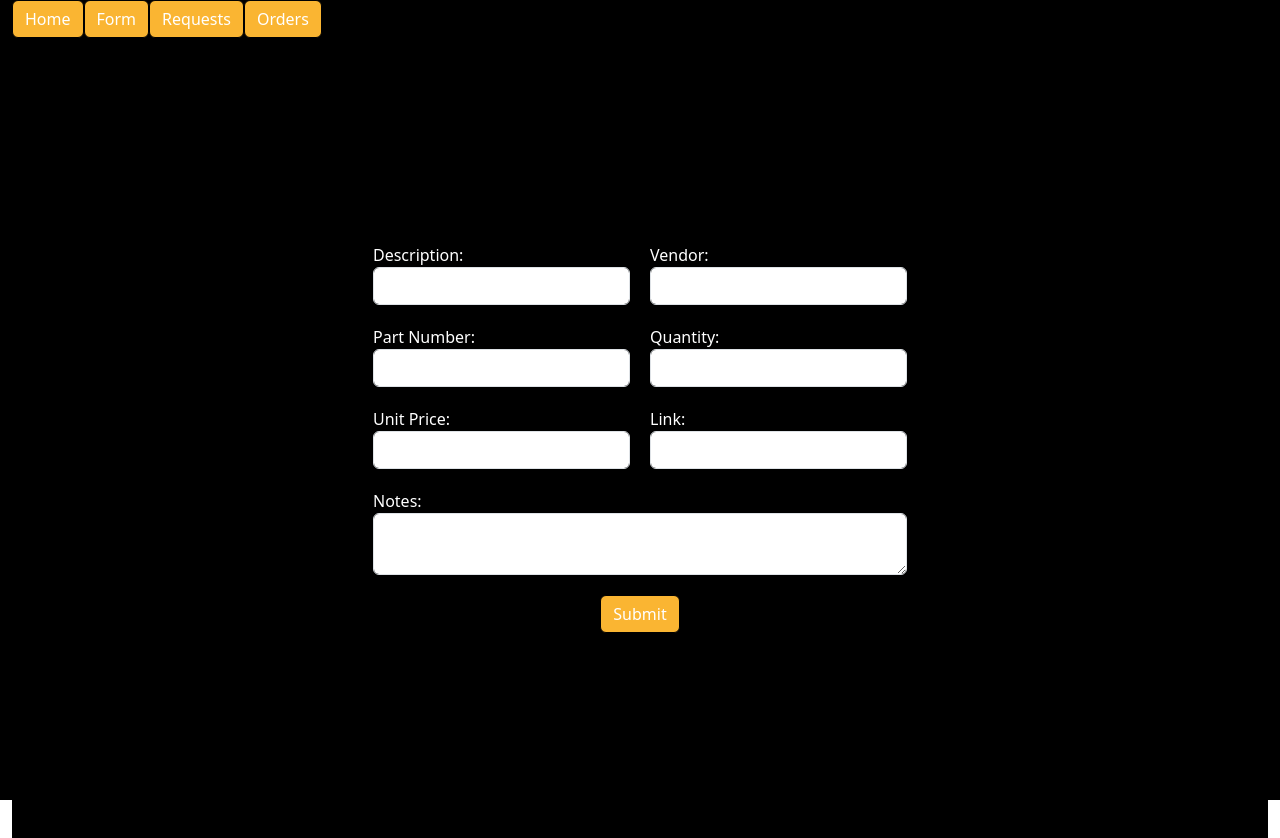
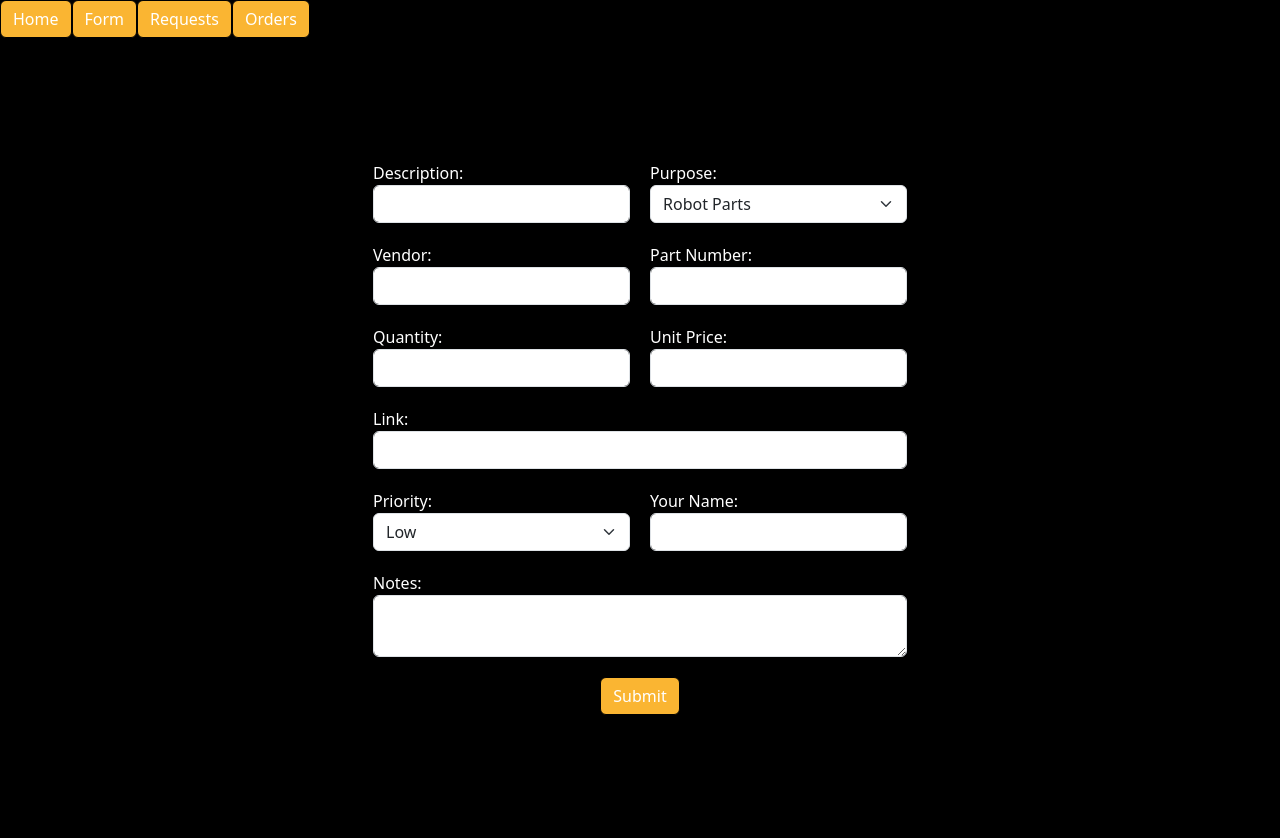
Before and after one commit to buwunny/ordering-app, a React app in the folder frontend/: page /form in a window 1280 px wide. Built offline with nearby package versions, Linux system fonts and the light colour scheme; sample sign-in values are in the browser's storage.

Commit message:
improved form

```diff
--- a/frontend/src/pages/Form.js
+++ b/frontend/src/pages/Form.js
@@ -40,7 +40,8 @@ const Form = () => {
     };
 
     return (
-        <div className="container-fluid">
+        <div className="container-fluid" style={{padding: '0px'}}>
+            <div>
                 <Link to="/">
                     <button className="btn btn-primary">Home</button>
                 </Link>
@@ -53,6 +54,7 @@ const Form = () => {
                 <Link to="/orders">
                     <button className="btn btn-primary">Orders</button>
                 </Link>
+            </div>
             <div className="container-fluid" style={{ display: 'flex', justifyContent: 'center', alignItems: 'center', }}>
                 <div>
                     <form onSubmit={handleSubmit} style={{ display: 'grid', gridTemplateColumns: '1fr 1fr', gap: '20px', justifyContent: 'center' }}>
@@ -68,6 +70,31 @@ const Form = () => {
                                 required
                             />
                         </div>
+                        <div className="form-group">
+                            <label htmlFor="purpose">Purpose:</label>
+                            <select className="form-select" value={formData.purpose} onChange={handleChange} name="purpose" required>
+                                <option value="Robot Parts">Robot Parts</option>
+                                <option value="Tools">Tools</option>
+                                <option value="Other">Other</option>
+                            </select>
+                        </div>
+
+                        {formData.purpose === "Other" && (
+                            <div className="form-group" style={{ gridColumn: 'span 2' }}>
+                                <label htmlFor="otherPurpose">Other Purpose:</label>
+                                <input
+                                    type="text"
+                                    className="form-control"
+                                    id="otherPurpose"
+                                    name="otherPurpose"
+                                    value={formData.otherPurpose}
+                                    onChange={handleChange}
+                                    required
+                                />
+                            </div>
+                        )}
+
+
                         <div className="form-group">
                             <label htmlFor="vendor">Vendor:</label>
                             <input
@@ -116,14 +143,34 @@ const Form = () => {
                                 required
                             />
                         </div>
-                        <div className="form-group">
-                            <label htmlFor="link">Link:</label>
+                        <div className="form-group" style={{ gridColumn: 'span 2' }}>
+                            <label htmlFor="link ">Link:</label>
                             <input
                                 type="text"
                                 className="form-control"
                                 id="link"
                                 name="link"
                                 value={formData.link}
+                                onChange={handleChange}
+                                required
+                            />
+                        </div>
+                        <div className="form-group">
+                            <label htmlFor="priority">Priority:</label>
+                            <select className="form-select" value={formData.priority} onChange={(e) => handleChange(e, "priority")} required>
+                                <option value="Low">Low</option>
+                                <option value="Medium">Medium</option>
+                                <option value="High">High</option>
+                            </select>
+                        </div>
+                        <div className="form-group">
+                            <label htmlFor="requester">Your Name:</label>
+                            <input
+                                type="text"
+                                className="form-control"
+                                id="requester"
+                                name="requester"
+                                value={formData.requester}
                                 onChange={handleChange}
                                 required
                             />
```
Lines whose indentation alone changed are shown as unchanged.
